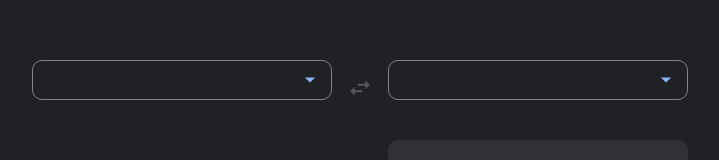
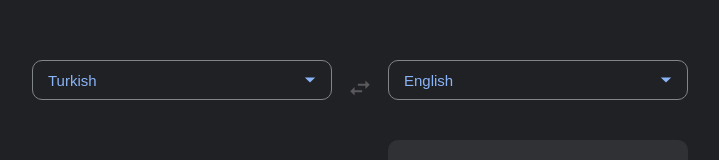
Before and after one commit to ipekgulsencelik/google-translate, a React (Create React App) app: page / in a window 1280 px wide. Shown: the part 160-320 px from the top of the page, without its empty margins (282-1001 px from the left). Built offline with nearby package versions, Linux system fonts and the light colour scheme; the HTML template or start-up script is replaced by a standard one.

Commit message:
added  prop for selectedLanguage

```diff
--- a/src/App.js
+++ b/src/App.js
@@ -16,11 +16,11 @@ const App = () => {
 
   return (
     <div className="App">
-      <TextBox style="input" />
+      <TextBox selectedLanguage={inputLanguage} style="input" />
       <div className="arrow-container" onClick={handleClick}>
         <Arrows />
       </div>
-      <TextBox style="output" />
+      <TextBox selectedLanguage={outputLanguage} style="output" />
     </div>
   );
 };
--- a/src/components/drop-down/DropDown.js
+++ b/src/components/drop-down/DropDown.js
@@ -1,9 +1,9 @@
 import "./style.css";
 
-const DropDown = () => {
+const DropDown = ({ selectedLanguage }) => {
   return (
     <div className="select-drop-down">
-      <input />
+      <input value={selectedLanguage} />
 
       <div className="down-arrow">
         <svg
--- a/src/components/text-box/TextBox.js
+++ b/src/components/text-box/TextBox.js
@@ -2,10 +2,10 @@ import "./style.css";
 
 import DropDown from "../drop-down/DropDown";
 
-const TextBox = ({ style }) => {
+const TextBox = ({ selectedLanguage, style }) => {
   return (
     <div className={style}>
-      <DropDown />
+      <DropDown selectedLanguage={selectedLanguage} />
       <textarea
         placeholder={style === "input" ? "Enter Text" : "Translation"}
         disabled={style === "output"}
```
